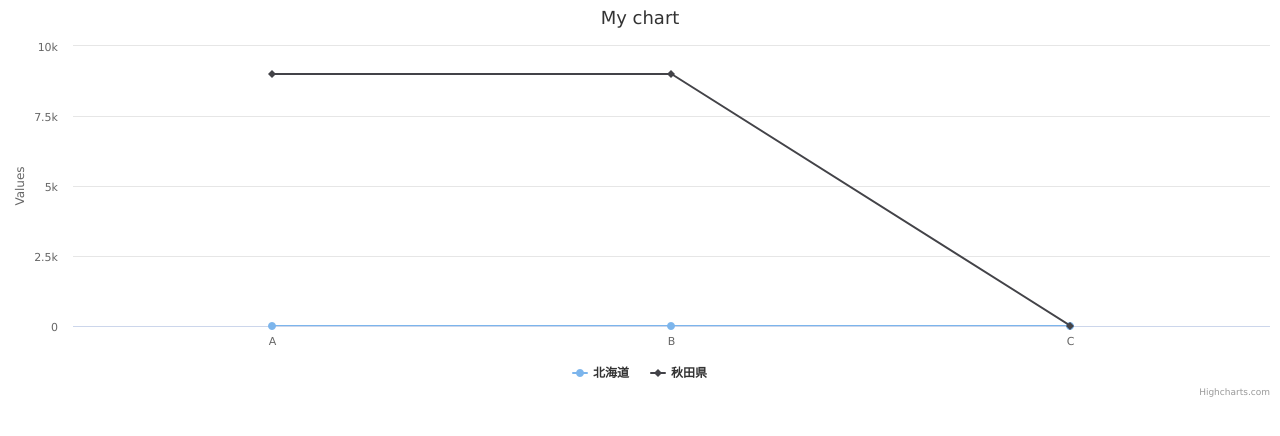
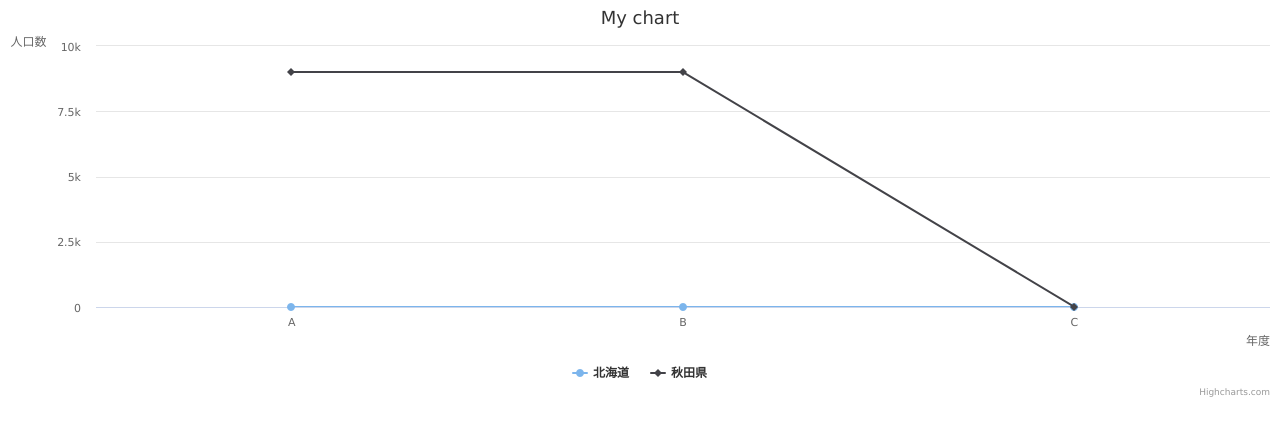
Before and after one commit to yuukiriiiiin/total_population, a Next.js app: page / in a window 1280 px wide. Shown: the top 436 px of the page. Built offline with nearby package versions, Linux system fonts and the light colour scheme.

Commit message:
feat: 横軸と縦軸のタイトルを追加

```diff
--- a/src/components/pages/index.tsx
+++ b/src/components/pages/index.tsx
@@ -14,6 +14,17 @@ const options: Highcharts.Options = {
   xAxis: {
     // 横軸
     categories: ['A', 'B', 'C'],
+    title: {
+      align: 'high',
+      text: '年度',
+    },
+  },
+  yAxis: {
+    title: {
+      align: 'high',
+      text: '人口数',
+      rotation: 360,
+    },
   },
   series: [
     {
```
